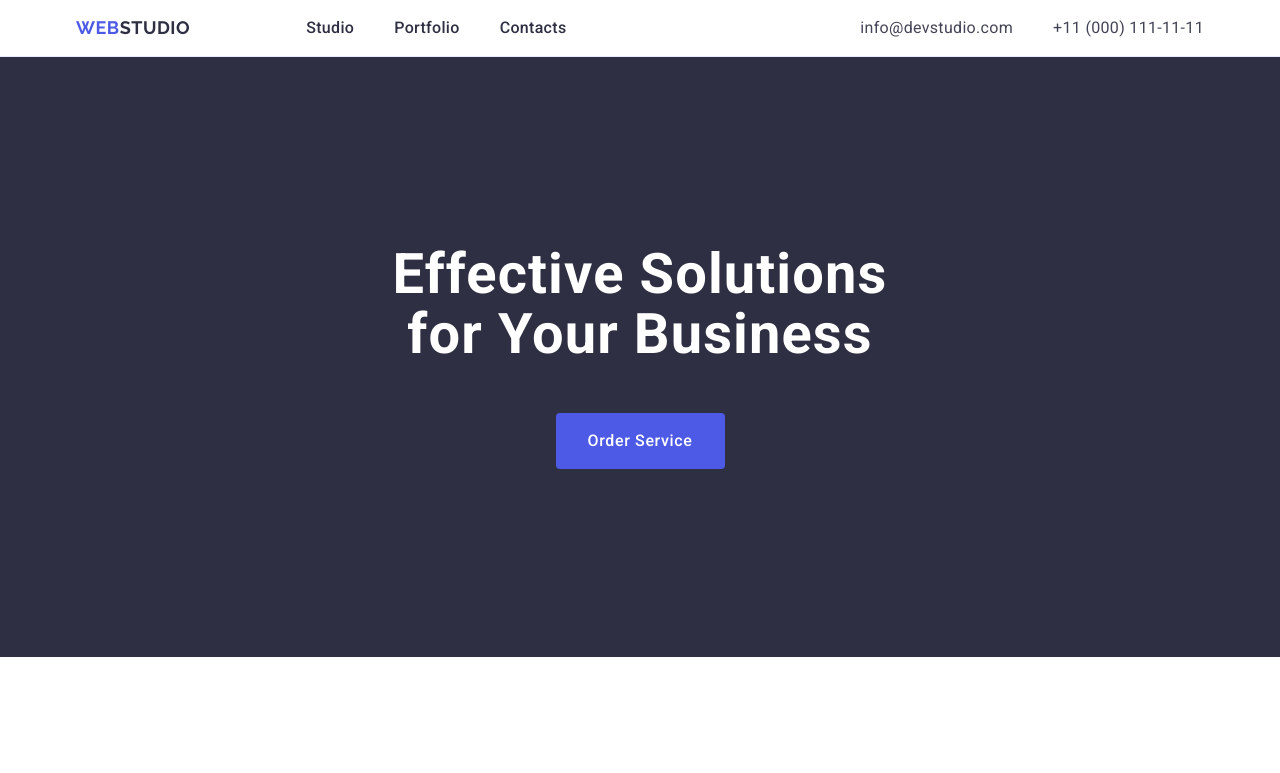
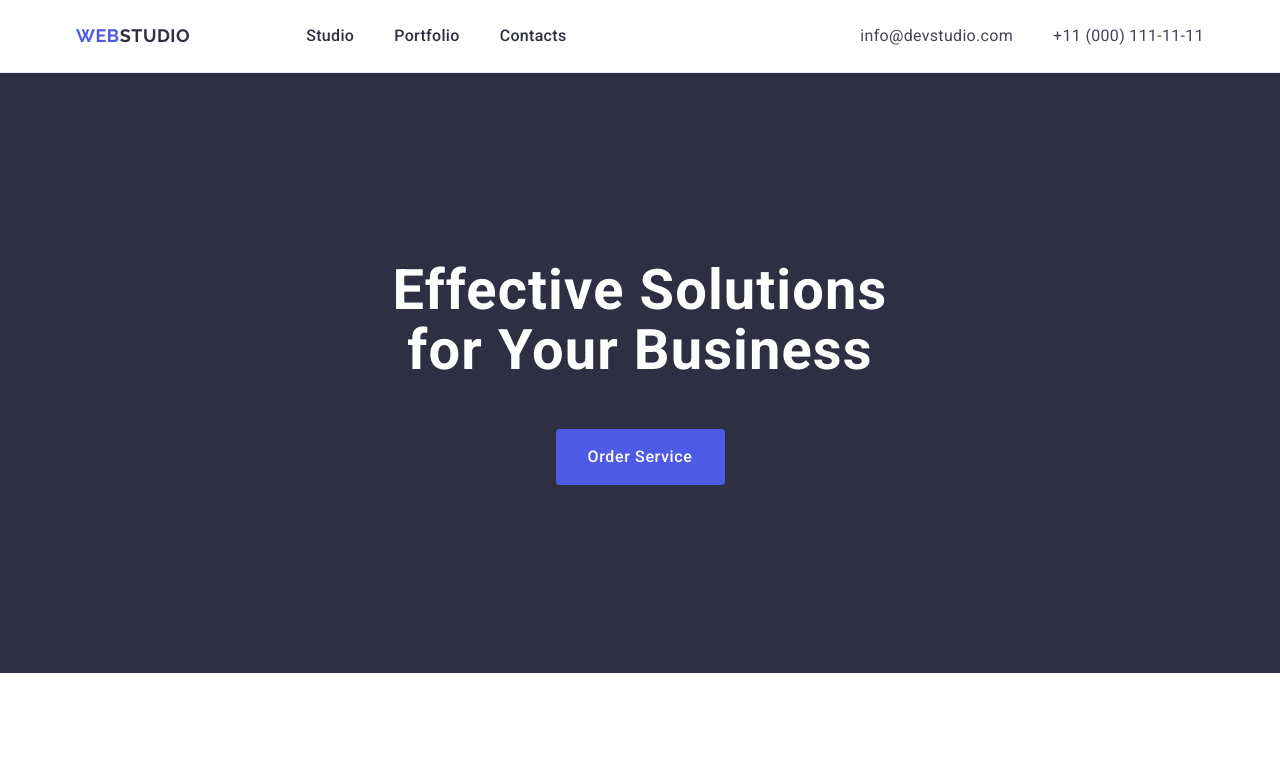
Before and after one commit to host9rror/goit-markup-hw-03, a plain HTML site: page index.html in a window 1280 px wide. Shown: the top 773 px of the page. Drawn offline with nearby package versions, Linux system fonts and the light colour scheme.

Commit message:
fixed bugs

```diff
--- a/css/styles.css
+++ b/css/styles.css
@@ -43,12 +43,15 @@ header {
 }
 
 .header-item {
+  display: inline-block;
 }
 
 .header-item-list {
   display: flex;
   align-items: center;
   gap: 40px;
+  margin-top: 0;
+  margin-bottom: 0;
 }
 
 .header-container {
@@ -111,6 +114,8 @@ header {
   line-height: 24px; /* 150% */
   letter-spacing: 0.32px;
   text-decoration: none;
+  padding: 24px 0;
+  display: inline-block;
 }
 
 .address-link:hover,
```
